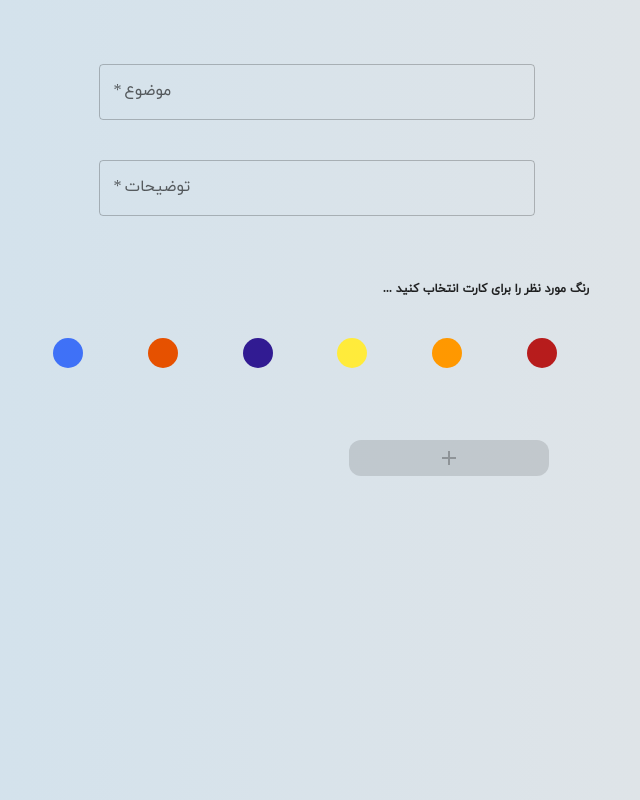
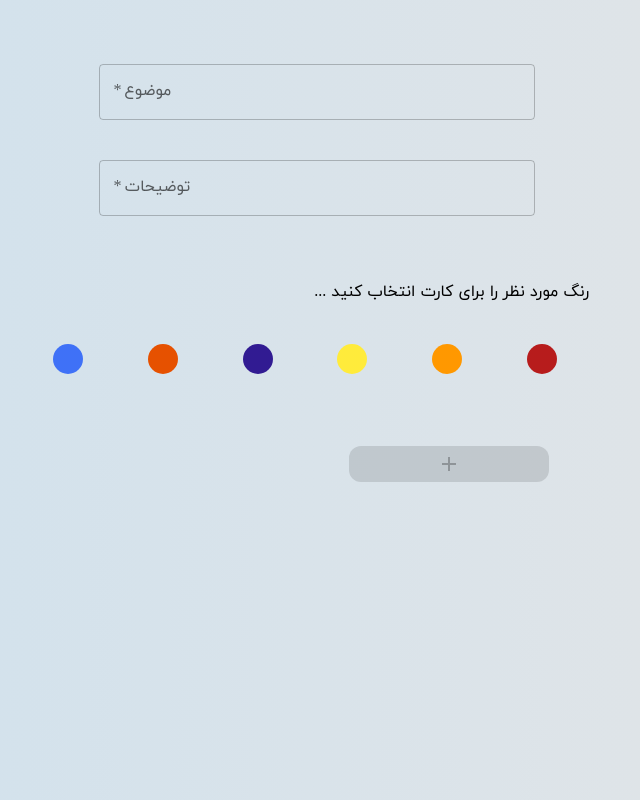
Before and after one commit to Fatemehlavasi/Todoapp, a React (Create React App) app: page /Form in a window 1280 px wide. Shown: the whole page, without its empty margins (323-963 px from the left). Built offline with nearby package versions, Linux system fonts and the light colour scheme.

Commit message:
add changes icon edit

```diff
--- a/src/componentes/ToDoCard.js
+++ b/src/componentes/ToDoCard.js
@@ -2,6 +2,7 @@ import React, { useState } from "react";
 import { useSelector, useDispatch } from "react-redux";
 import { deleteCard, checkCard, checkTodo } from "./redux/reducer/reducer";
 import { Grid, Button, Typography } from "@mui/material";
+import ModeEditOutlineRoundedIcon from '@mui/icons-material/ModeEditOutlineRounded';
 import BorderColorIcon from "@mui/icons-material/BorderColor";
 import { Link } from "react-router-dom";
 import InputBase from "@mui/material/InputBase";
@@ -132,10 +133,9 @@ const ToDoCard = ({ setUpdate, setFormStatus }) => {
                   <Button
                     variant="outline"
                     onClick={() => handleUpdate(todo)}
-                    sx={{ cursor: "pointer" }}
-                    color={"#FFF"}
+                    sx={{ cursor: 'pointer' }}  color={"#FFF"}
                   >
-                    <BorderColorIcon />
+                    <ModeEditOutlineRoundedIcon />
                   </Button>
                 </Link>
               </Grid>
--- a/src/componentes/ToDoForm.js
+++ b/src/componentes/ToDoForm.js
@@ -6,7 +6,7 @@ import TextField from "@mui/material/TextField";
 import BorderColorIcon from "@mui/icons-material/BorderColor";
 import AddOutlinedIcon from "@mui/icons-material/AddOutlined";
 import { Link, useNavigate } from "react-router-dom";
-
+import ModeEditOutlineRoundedIcon from '@mui/icons-material/ModeEditOutlineRounded';
 const ToDoForm = ({
   update,
   setUpdate,
@@ -99,7 +99,7 @@ const ToDoForm = ({
             />
           </Grid>
           <Grid mt={7}>
-            <Typography variant="h3">
+            <Typography >
               {"رنگ مورد نظر را برای کارت انتخاب کنید ..."}
             </Typography>
           </Grid>
@@ -140,7 +140,7 @@ const ToDoForm = ({
                             borderRadius: '12px'
                         }}
                                 disabled={!(FormStatus.title  && FormStatus.color && FormStatus.f)}>
-                {update === "add" ? <AddOutlinedIcon /> : <BorderColorIcon />}
+                {update === "add" ? <AddOutlinedIcon /> : <ModeEditOutlineRoundedIcon />}
               </Button>
             </Grid>
             {/* <Grid item  bgcolor={"gold"} justifyContent={"flex-start"}>
```
